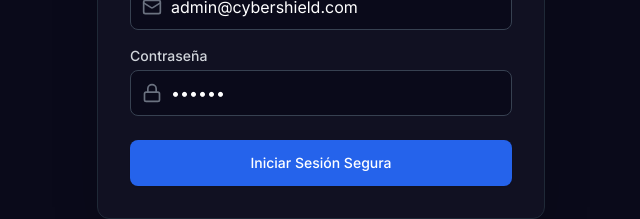
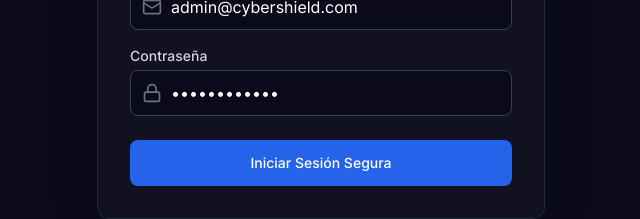
Before and after one commit to MiguelOllarves/EscudoMonitoreo, a Next.js app in the folder dashboard/: page /login in a window 1280 px wide. Shown: the part 431-650 px from the top of the page, without its empty margins (319-959 px from the left). Built offline with nearby package versions, Linux system fonts and the light colour scheme.

Commit message:
Update password default value for login

```diff
--- a/dashboard/src/app/login/page.tsx
+++ b/dashboard/src/app/login/page.tsx
@@ -6,7 +6,7 @@ import { Shield, Lock, Mail, AlertCircle } from 'lucide-react';
 
 export default function LoginPage() {
   const [email, setEmail] = useState('admin@cybershield.com');
-  const [password, setPassword] = useState('123456');
+  const [password, setPassword] = useState('Password123!');
   const [error, setError] = useState('');
   const [loading, setLoading] = useState(false);
   const { login } = useAuth();
```
